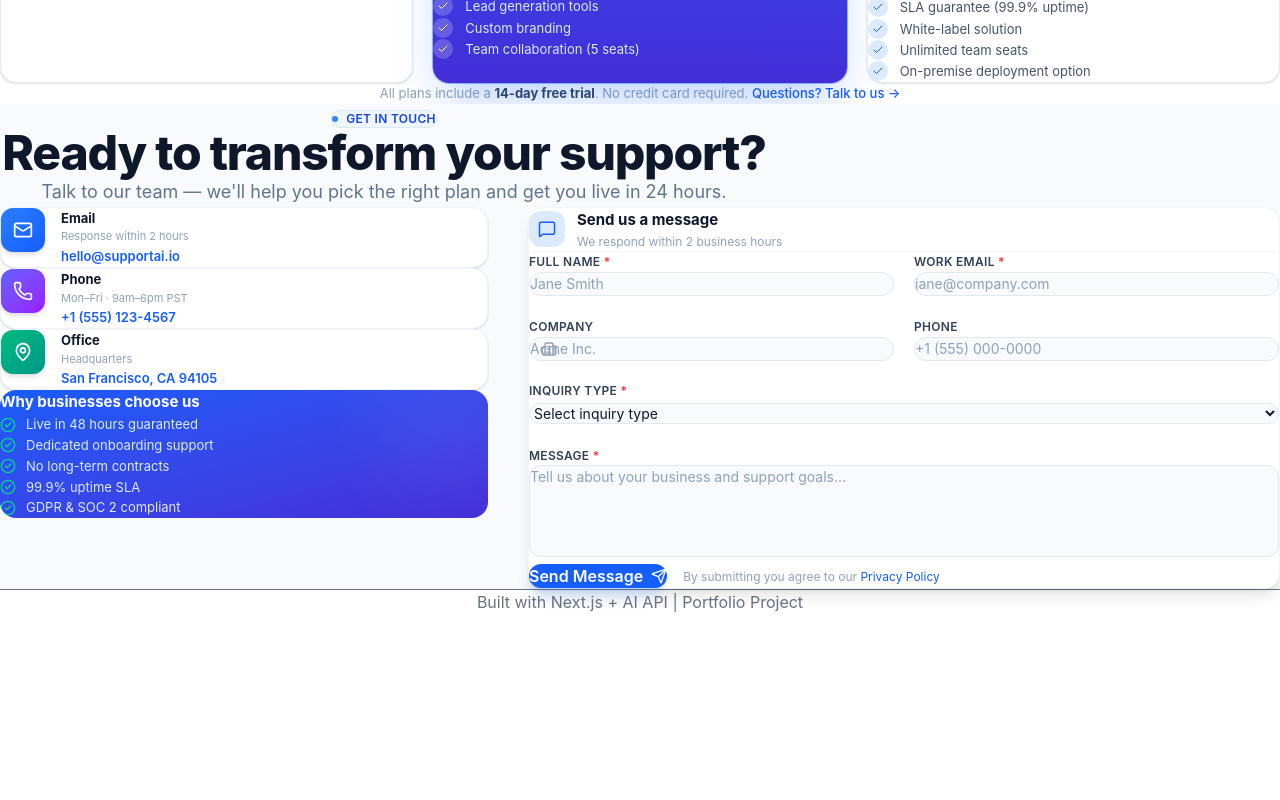
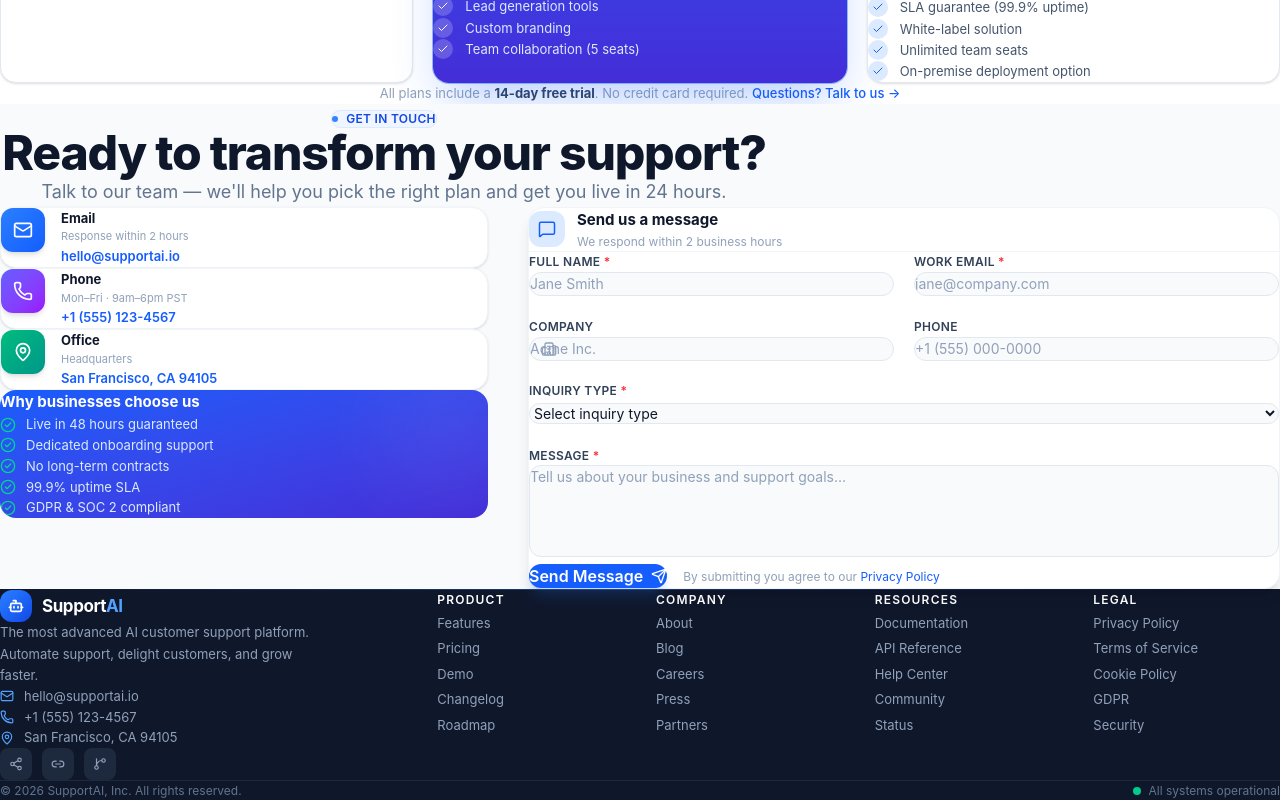
Before and after one commit to sabahatabid/AI-Business-Assistant, a Next.js app in the folder ai-support-chatbot/: page / in a window 1280 px wide. Shown: the part 3038-3838 px from the top of the page. Before the commit the page ends 3654 px from the top, so only its background shows below. Built offline with nearby package versions, Linux system fonts and the light colour scheme.

Commit message:
Revamp Footer component with new layout and links

```diff
--- a/ai-support-chatbot/src/components/layout/Footer.tsx
+++ b/ai-support-chatbot/src/components/layout/Footer.tsx
@@ -1,7 +1,108 @@
+import { Bot, Link2, GitBranch, Mail, Phone, MapPin, Share2 } from "lucide-react";
+
+const footerLinks = {
+  Product:   ["Features", "Pricing", "Demo", "Changelog", "Roadmap"],
+  Company:   ["About", "Blog", "Careers", "Press", "Partners"],
+  Resources: ["Documentation", "API Reference", "Help Center", "Community", "Status"],
+  Legal:     ["Privacy Policy", "Terms of Service", "Cookie Policy", "GDPR", "Security"],
+};
+
+const socials = [
+  { icon: Share2,    label: "X / Twitter" },
+  { icon: Link2,     label: "LinkedIn" },
+  { icon: GitBranch, label: "GitHub" },
+];
+
+const contacts = [
+  { icon: Mail,   value: "hello@supportai.io" },
+  { icon: Phone,  value: "+1 (555) 123-4567" },
+  { icon: MapPin, value: "San Francisco, CA 94105" },
+];
+
 export default function Footer() {
   return (
-    <footer className="text-center py-10 text-gray-500 border-t">
-      Built with Next.js + AI API | Portfolio Project
+    <footer className="bg-slate-900 text-slate-400" role="contentinfo">
+
+      {/* top gradient line */}
+      <div className="h-px bg-gradient-to-r from-transparent via-blue-500/40 to-transparent" />
+
+      <div className="max-w-7xl mx-auto px-5 sm:px-8 lg:px-10">
+
+        {/* ── Main grid ──────────────────────── */}
+        <div className="py-16 grid grid-cols-1 md:grid-cols-2 lg:grid-cols-6 gap-10 lg:gap-8">
+
+          {/* Brand column */}
+          <div className="lg:col-span-2 space-y-6">
+            <div className="flex items-center gap-2.5">
+              <div className="w-8 h-8 bg-gradient-to-br from-blue-500 to-blue-700 rounded-xl flex items-center justify-center">
+                <Bot className="w-4 h-4 text-white" strokeWidth={2.5} />
+              </div>
+              <span className="text-[17px] font-bold tracking-tight text-white">
+                Support<span className="text-blue-400">AI</span>
+              </span>
+            </div>
+
+            <p className="text-[13px] leading-relaxed text-slate-400 max-w-xs">
+              The most advanced AI customer support platform. Automate support, delight customers, and grow faster.
+            </p>
+
+            <ul className="space-y-2.5">
+              {contacts.map(({ icon: Icon, value }) => (
+                <li key={value} className="flex items-center gap-2.5 text-[13px]">
+                  <Icon className="w-3.5 h-3.5 text-blue-400 shrink-0" />
+                  <span>{value}</span>
+                </li>
+              ))}
+            </ul>
+
+            <div className="flex items-center gap-2.5">
+              {socials.map(({ icon: Icon, label }) => (
+                <a
+                  key={label}
+                  href="#"
+                  aria-label={label}
+                  className="w-8 h-8 bg-slate-800 hover:bg-blue-600 rounded-lg flex items-center justify-center transition-colors duration-150"
+                >
+                  <Icon className="w-3.5 h-3.5" />
+                </a>
+              ))}
+            </div>
+          </div>
+
+          {/* Link columns */}
+          {Object.entries(footerLinks).map(([cat, links]) => (
+            <div key={cat}>
+              <h3 className="text-[12px] font-semibold text-white uppercase tracking-widest mb-5">
+                {cat}
+              </h3>
+              <ul className="space-y-2.5">
+                {links.map((link) => (
+                  <li key={link}>
+                    <a
+                      href="#"
+                      className="text-[13px] text-slate-400 hover:text-white transition-colors duration-150"
+                    >
+                      {link}
+                    </a>
+                  </li>
+                ))}
+              </ul>
+            </div>
+          ))}
+        </div>
+
+        {/* ── Bottom bar ─────────────────────── */}
+        <div className="py-6 border-t border-slate-800 flex flex-col sm:flex-row items-center justify-between gap-4">
+          <p className="text-[12px] text-slate-500">
+            © {new Date().getFullYear()} SupportAI, Inc. All rights reserved.
+          </p>
+          <div className="flex items-center gap-2">
+            <span className="w-2 h-2 bg-emerald-400 rounded-full animate-pulse" />
+            <span className="text-[12px] text-slate-500">All systems operational</span>
+          </div>
+        </div>
+
+      </div>
     </footer>
   );
 }
```
